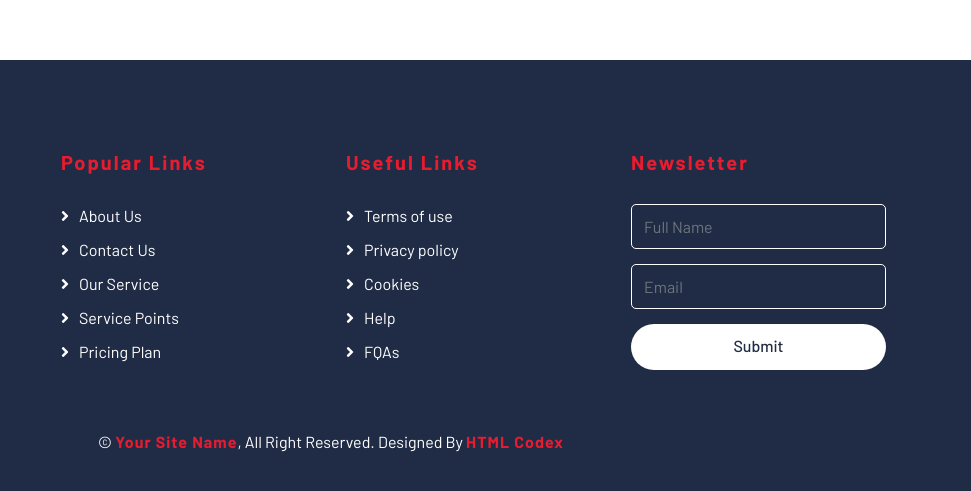
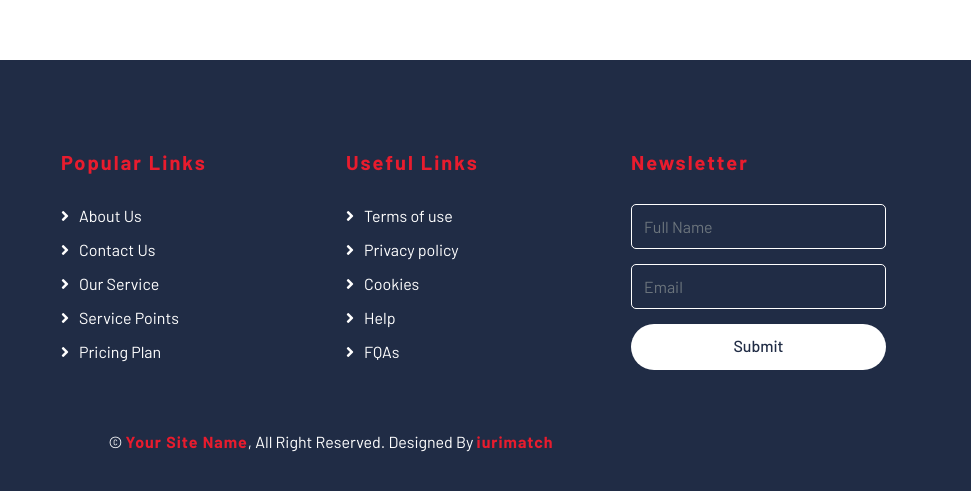
Before and after one commit to iurimatch/auto-wash, a plain HTML site: page contact.html in a window 1280 px wide. Shown: the part 1538-2029 px from the top of the page, 309-1280 px from the left. Drawn offline with nearby package versions, Linux system fonts and the light colour scheme.

Commit message:
Update contact.html

```diff
--- a/contact.html
+++ b/contact.html
@@ -260,7 +260,7 @@
                 </div>
             </div>
             <div class="container copyright">
-                <p>&copy; <a href="#">Your Site Name</a>, All Right Reserved. Designed By <a href="https://htmlcodex.com">HTML Codex</a></p>
+                <p>&copy; <a href="#">Your Site Name</a>, All Right Reserved. Designed By <a href="https://github.com/iurimatch">iurimatch</a></p>
             </div>
         </div>
         <!-- Footer End -->
```
